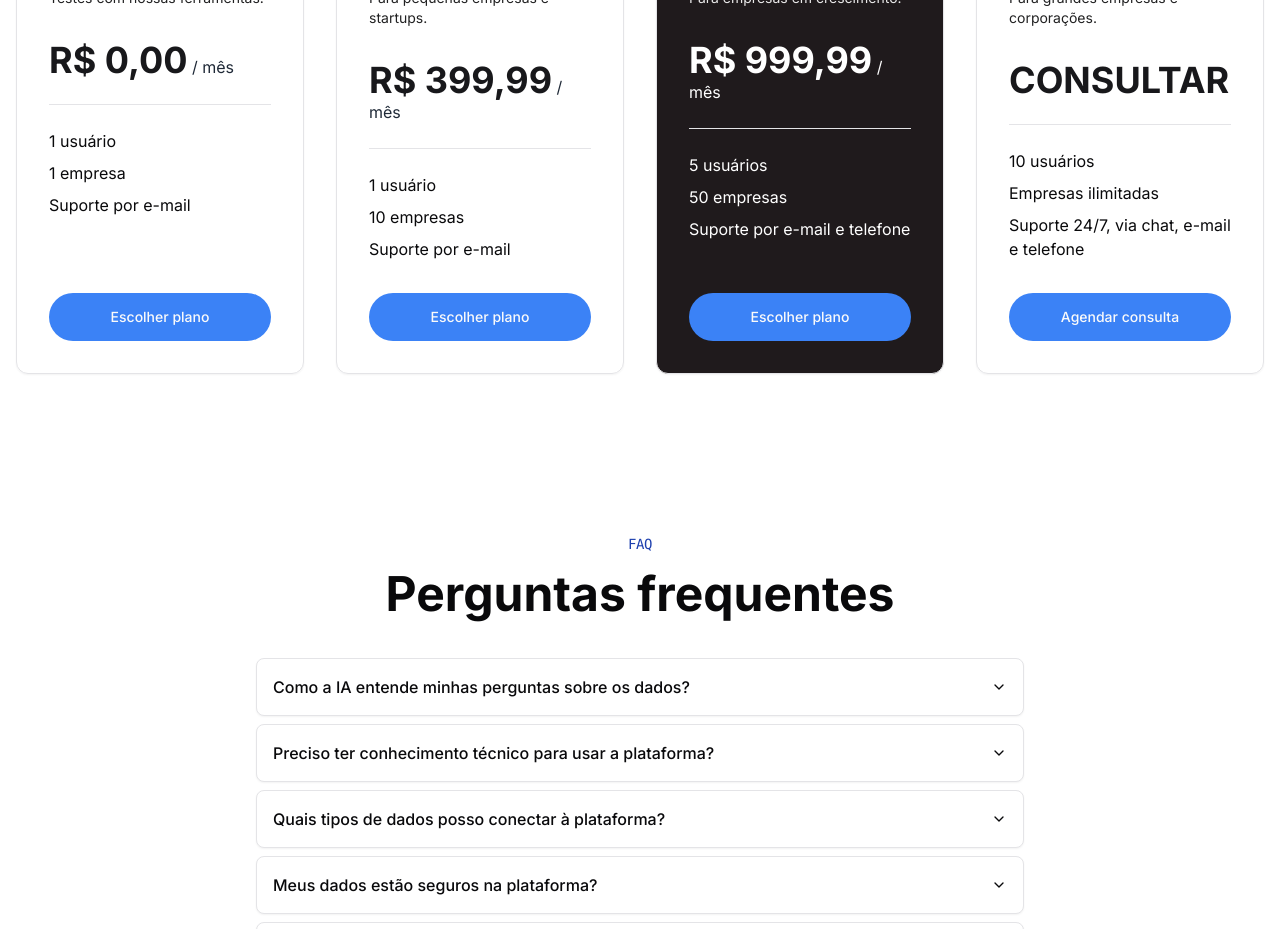
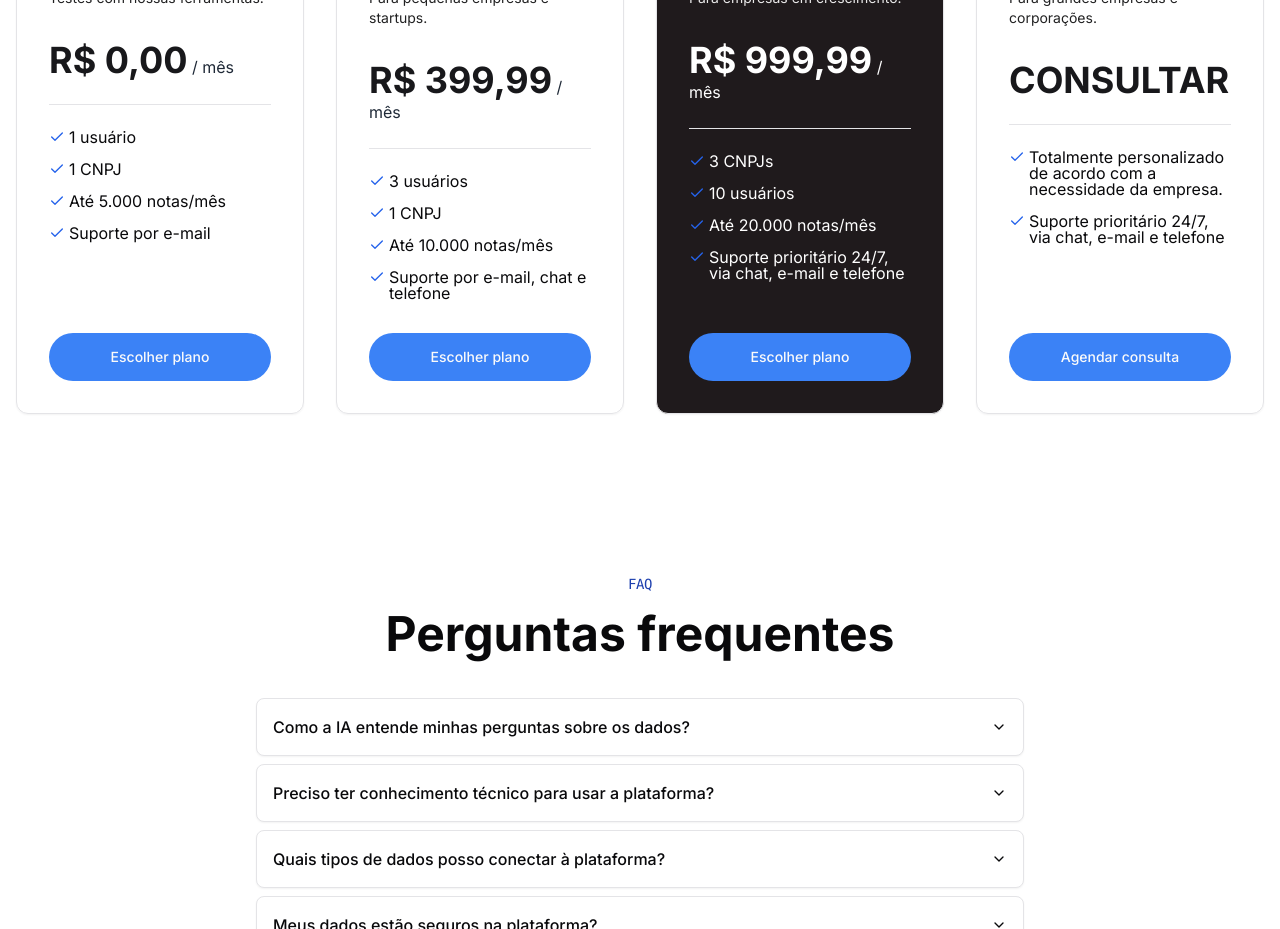
Before and after one commit to GabrielFTeles/landing-page-x, a React (Vite) app: page / in a window 1280 px wide. Shown: the part 1740-2669 px from the top of the page. Built offline with nearby package versions, Linux system fonts and the light colour scheme.

Commit message:
Enhance pricing section with updated features and improved layout

```diff
--- a/src/components/pricing-section.tsx
+++ b/src/components/pricing-section.tsx
@@ -3,6 +3,7 @@ import { Button } from "./ui/button";
 import { Separator } from "./ui/separator";
 import React, { useState } from "react";
 import { motion } from "motion/react";
+import { Check } from "lucide-react";
 
 interface Plan {
   popular?: boolean;
@@ -24,7 +25,12 @@ const plans: Array<Plan> = [
       monthly: 0,
       annual: 0,
     },
-    features: ["1 usuário", "1 empresa", "Suporte por e-mail"],
+    features: [
+      "1 usuário",
+      "1 CNPJ",
+      "Até 5.000 notas/mês",
+      "Suporte por e-mail",
+    ],
   },
   {
     title: "Plano Básico",
@@ -33,7 +39,12 @@ const plans: Array<Plan> = [
       monthly: 399.99,
       annual: 3839.99,
     },
-    features: ["1 usuário", "10 empresas", "Suporte por e-mail"],
+    features: [
+      "3 usuários",
+      "1 CNPJ",
+      "Até 10.000 notas/mês",
+      "Suporte por e-mail, chat e telefone",
+    ],
   },
   {
     popular: true,
@@ -43,7 +54,12 @@ const plans: Array<Plan> = [
       monthly: 999.99,
       annual: 9599.99,
     },
-    features: ["5 usuários", "50 empresas", "Suporte por e-mail e telefone"],
+    features: [
+      "3 CNPJs",
+      "10 usuários",
+      "Até 20.000 notas/mês",
+      "Suporte prioritário 24/7, via chat, e-mail e telefone",
+    ],
   },
   {
     title: "Plano Empresarial",
@@ -54,9 +70,8 @@ const plans: Array<Plan> = [
       annual: 0,
     },
     features: [
-      "10 usuários",
-      "Empresas ilimitadas",
-      "Suporte 24/7, via chat, e-mail e telefone",
+      "Totalmente personalizado de acordo com a necessidade da empresa.",
+      "Suporte prioritário 24/7, via chat, e-mail e telefone",
     ],
   },
 ];
@@ -124,9 +139,12 @@ const PricingCard: React.FC<PricingCardProps> = ({
 
       <Separator className="my-6" />
 
-      <ul className="space-y-2">
+      <ul className="space-y-4">
         {features.map((feature) => (
-          <li key={feature}>{feature}</li>
+          <li key={feature} className="flex gap-1 items-start">
+            <Check className="min-w-4 w-4 h-4 text-blue-600" />
+            <p className="leading-none">{feature}</p>
+          </li>
         ))}
       </ul>
 
```
